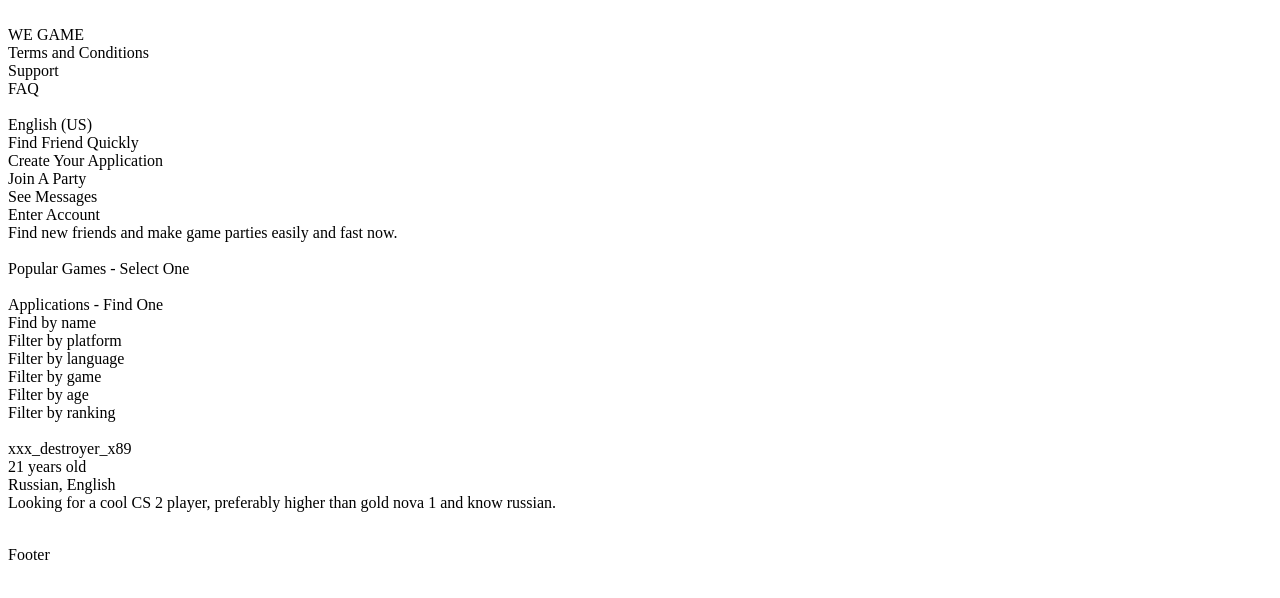
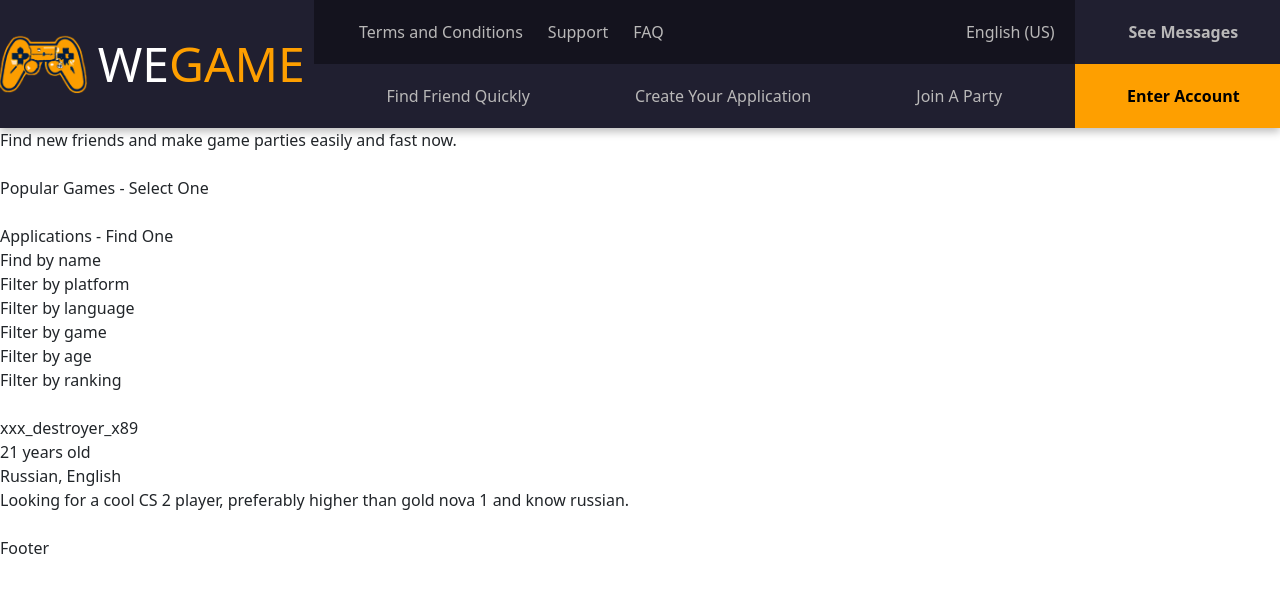
Before and after one commit to Alex-Verh/wegame, a JavaScript app in the folder client/: page / in a window 1280 px wide. Shown: the top 598 px of the page. Built offline with nearby package versions, Linux system fonts and the light colour scheme.

Commit message:
nav bar styled

```diff
--- a/client/package.json
+++ b/client/package.json
@@ -11,7 +11,7 @@
     "format": "prettier --write src/"
   },
   "dependencies": {
-    "vue": "^3.4.29",
+    "bootstrap-vue-3": "^0.5.1",
     "vue-router": "^4.3.3"
   },
   "devDependencies": {
--- a/client/src/components/common/NavBar.vue
+++ b/client/src/components/common/NavBar.vue
@@ -3,37 +3,115 @@ import { RouterLink } from 'vue-router'
 </script>
 
 <template>
-    <nav>
-        <div class="logo">
-            <img src="" alt="" class="logo_icon">
+    <nav class="navigation">
+            <b-row>
+                <b-col cols="3">
+                    <div class="logo d-flex align-items-center justify-content-center">
+                        <img src="../../assets/logo.png" alt="Logo" class="logo_icon">
                         <div class="logo_text">
-                WE
-                <span class="accent">GAME</span>
+                            WE<span class="accent">GAME</span>
                         </div>
                     </div>
+                </b-col>
+                <b-col cols="7">
                     <!-- TODO: add <RouterLink to="/"></RouterLink> to links -->
                     <div class="links">
-            <div class="links_row">
+                        <div class="links_row_accent d-flex justify-content-left">
                             <div class="link">Terms and Conditions</div>
                             <div class="link">Support</div>
                             <div class="link">FAQ</div>
                             <div class="language_dropdown">
-                    <img src="" alt="" class="language_icon">
+                                <!-- <img src="" alt="" class="language_icon"> -->
                                 <div class="language_text">English (US)</div>
+                                <!-- <img src="" alt="" class="language_icon"> -->
                             </div>
                         </div>
-            <div class="links_row">
+                        <div class="links_row d-flex justify-content-around">
                             <div class="link"><img src="" alt="" class="link_icon">Find Friend Quickly</div>
                             <div class="link"><img src="" alt="" class="link_icon">Create Your Application</div>
                             <div class="link"><img src="" alt="" class="link_icon">Join A Party</div>
                         </div>
                     </div>
+                </b-col>
+                <b-col cols="2">
                     <div class="buttons">
                         <div class="button">See Messages</div>
-            <div class="button accent">Enter Account</div>
+                        <div class="button_accent">Enter Account</div>
                     </div>
-
+                </b-col>
+            </b-row>
     </nav>
 </template>
 
-<style scoped></style>
+<style scoped>
+
+.navigation {
+    background-color: #201F30;
+    color: #B9B8B8;
+    font-size: 16px;
+    box-shadow: 0px 4px 8px 0px rgba(0, 0, 0, 0.25);
+}
+
+.navigation .col-2, .navigation .col-7 {
+    padding: 0 !important;
+}
+
+.logo {
+    height: 100%;
+    margin: 0 auto;
+}
+
+.logo_icon {
+    height: 60px;
+}
+
+.logo_text {
+    color: #fff;
+    font-size: 48px;
+    display: inline-block;
+    margin-left: 10px;
+}
+
+.accent {
+    color: #FE9F00;
+}
+
+.links_row, .links_row_accent {
+    padding: 20px;
+}
+
+.links_row_accent {
+    background-color: #14131E;
+}
+
+.links_row_accent .link {
+    margin-left: 25px;
+}
+
+.link {
+    cursor: pointer;
+}
+
+.link:hover {
+    color: #FE9F00;
+    }
+
+.language_dropdown {
+    margin-left: auto;
+    margin-right: 0;
+}
+
+.button, .button_accent {
+    font-weight: 700;
+    text-align: center;
+    padding: 20px 0;
+    cursor: pointer;
+}
+
+.button_accent {
+    background-color: #FE9F00;
+    color: #000;
+}
+
+
+</style>
--- a/client/src/main.js
+++ b/client/src/main.js
@@ -1,9 +1,13 @@
 import { createApp } from 'vue'
 import App from './App.vue'
 import router from './router'
+// Bootstrap
+import BootstrapVue3 from 'bootstrap-vue-3'
+import 'bootstrap/dist/css/bootstrap.css'
+import 'bootstrap-vue-3/dist/bootstrap-vue-3.css'
 
 const app = createApp(App)
 
 app.use(router)
-
+app.use(BootstrapVue3)
 app.mount('#app')
```
Also changed, not shown: client/src/assets/logo.png (added), client/src/assets/logo.svg (deleted). Lines whose indentation alone changed are shown as unchanged.
